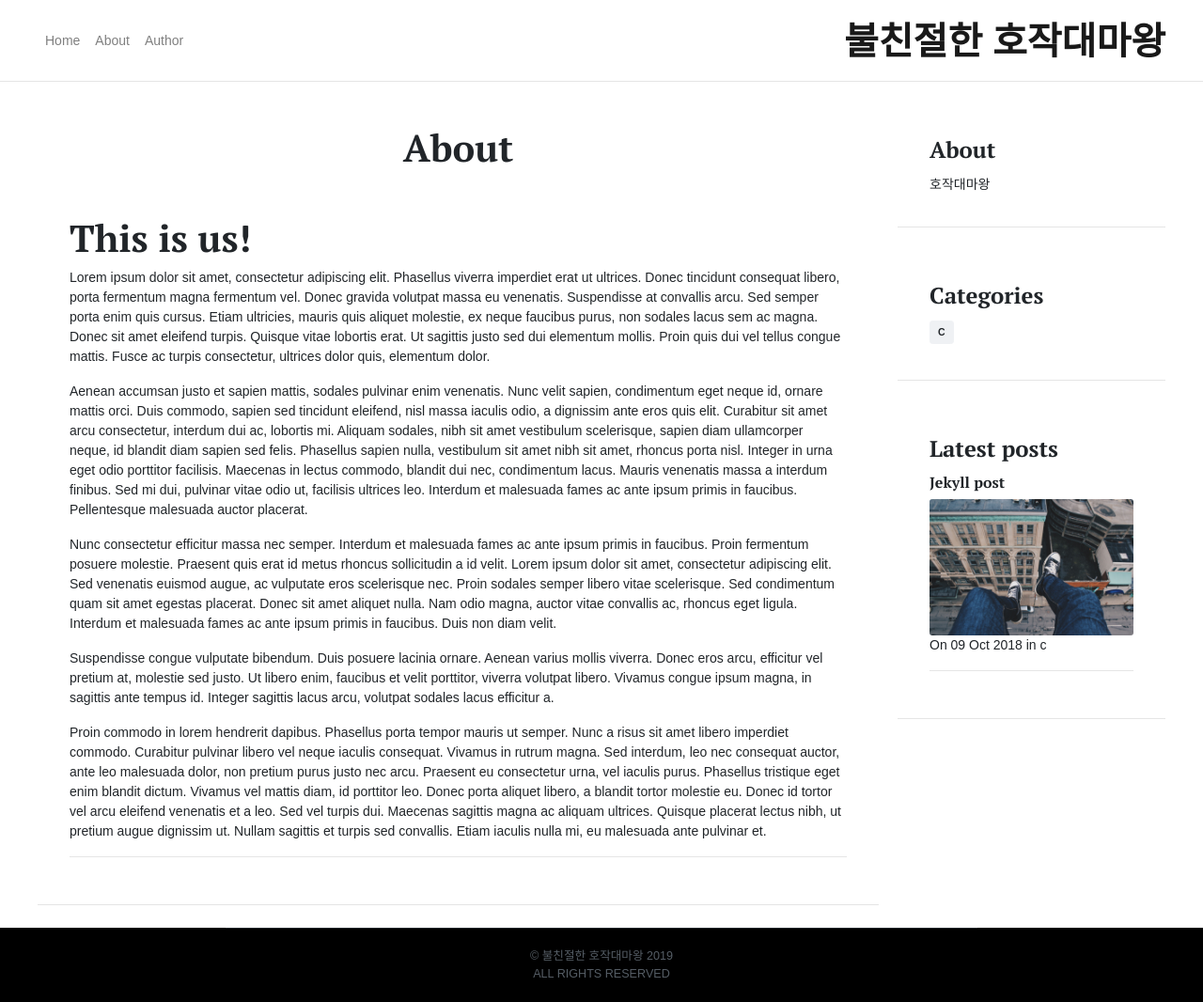
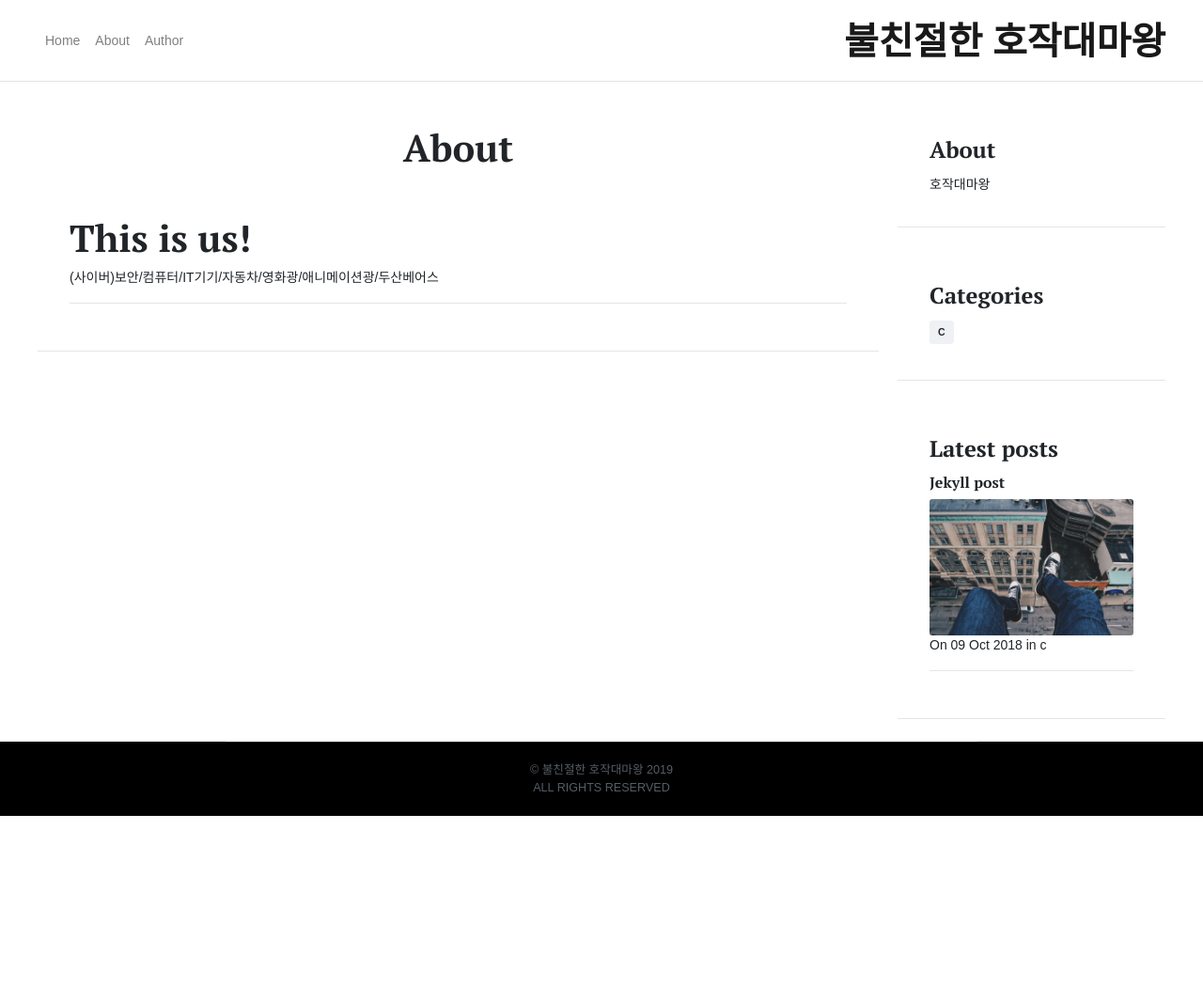
Before and after one commit to cholchori/cholchori.github.io, a Jekyll site: the page built from about.md, in a window 1280 px wide and 1066 px high. Shown: the whole window at 94% size. Built offline with Jekyll 4.4.1, drawn with Linux system fonts in a browser that asks for light colours; some web fonts are replaced.

Commit message:
Update about.md

```diff
--- a/about.md
+++ b/about.md
@@ -6,13 +6,4 @@
 # This is us!
 
 
-
-Lorem ipsum dolor sit amet, consectetur adipiscing elit. Phasellus viverra imperdiet erat ut ultrices. Donec tincidunt consequat libero, porta fermentum magna fermentum vel. Donec gravida volutpat massa eu venenatis. Suspendisse at convallis arcu. Sed semper porta enim quis cursus. Etiam ultricies, mauris quis aliquet molestie, ex neque faucibus purus, non sodales lacus sem ac magna. Donec sit amet eleifend turpis. Quisque vitae lobortis erat. Ut sagittis justo sed dui elementum mollis. Proin quis dui vel tellus congue mattis. Fusce ac turpis consectetur, ultrices dolor quis, elementum dolor.
-
-Aenean accumsan justo et sapien mattis, sodales pulvinar enim venenatis. Nunc velit sapien, condimentum eget neque id, ornare mattis orci. Duis commodo, sapien sed tincidunt eleifend, nisl massa iaculis odio, a dignissim ante eros quis elit. Curabitur sit amet arcu consectetur, interdum dui ac, lobortis mi. Aliquam sodales, nibh sit amet vestibulum scelerisque, sapien diam ullamcorper neque, id blandit diam sapien sed felis. Phasellus sapien nulla, vestibulum sit amet nibh sit amet, rhoncus porta nisl. Integer in urna eget odio porttitor facilisis. Maecenas in lectus commodo, blandit dui nec, condimentum lacus. Mauris venenatis massa a interdum finibus. Sed mi dui, pulvinar vitae odio ut, facilisis ultrices leo. Interdum et malesuada fames ac ante ipsum primis in faucibus. Pellentesque malesuada auctor placerat.
-
-Nunc consectetur efficitur massa nec semper. Interdum et malesuada fames ac ante ipsum primis in faucibus. Proin fermentum posuere molestie. Praesent quis erat id metus rhoncus sollicitudin a id velit. Lorem ipsum dolor sit amet, consectetur adipiscing elit. Sed venenatis euismod augue, ac vulputate eros scelerisque nec. Proin sodales semper libero vitae scelerisque. Sed condimentum quam sit amet egestas placerat. Donec sit amet aliquet nulla. Nam odio magna, auctor vitae convallis ac, rhoncus eget ligula. Interdum et malesuada fames ac ante ipsum primis in faucibus. Duis non diam velit.
-
-Suspendisse congue vulputate bibendum. Duis posuere lacinia ornare. Aenean varius mollis viverra. Donec eros arcu, efficitur vel pretium at, molestie sed justo. Ut libero enim, faucibus et velit porttitor, viverra volutpat libero. Vivamus congue ipsum magna, in sagittis ante tempus id. Integer sagittis lacus arcu, volutpat sodales lacus efficitur a.
-
-Proin commodo in lorem hendrerit dapibus. Phasellus porta tempor mauris ut semper. Nunc a risus sit amet libero imperdiet commodo. Curabitur pulvinar libero vel neque iaculis consequat. Vivamus in rutrum magna. Sed interdum, leo nec consequat auctor, ante leo malesuada dolor, non pretium purus justo nec arcu. Praesent eu consectetur urna, vel iaculis purus. Phasellus tristique eget enim blandit dictum. Vivamus vel mattis diam, id porttitor leo. Donec porta aliquet libero, a blandit tortor molestie eu. Donec id tortor vel arcu eleifend venenatis et a leo. Sed vel turpis dui. Maecenas sagittis magna ac aliquam ultrices. Quisque placerat lectus nibh, ut pretium augue dignissim ut. Nullam sagittis et turpis sed convallis. Etiam iaculis nulla mi, eu malesuada ante pulvinar et.
+(사이버)보안/컴퓨터/IT기기/자동차/영화광/애니메이션광/두산베어스
```
